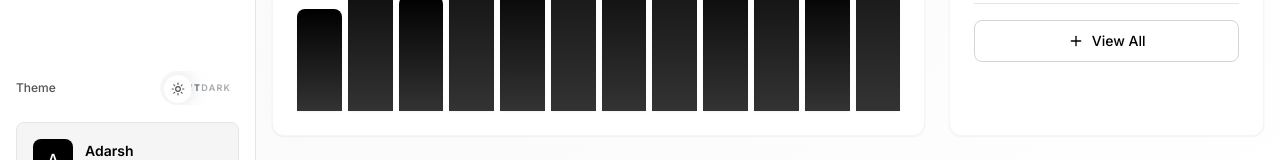
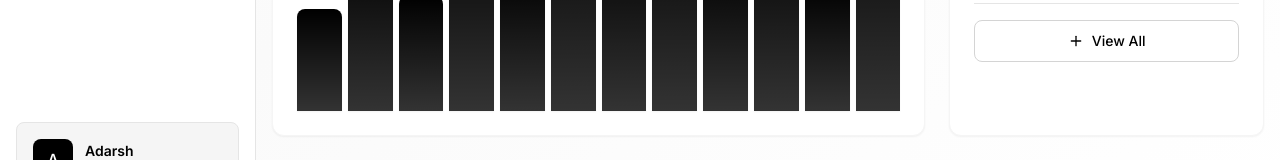
Before and after one commit to adarshshivan/Prototype-1, a React (Vite) app: page / in a window 1280 px wide. Shown: the part 580-740 px from the top of the page. Built offline with nearby package versions, Linux system fonts and the light colour scheme.

Commit message:
feat: remove ThemeToggle component from Sidebar for cleaner layout

```diff
--- a/src/components/layout/Sidebar.jsx
+++ b/src/components/layout/Sidebar.jsx
@@ -1,7 +1,6 @@
 import { motion } from 'framer-motion'
 import { LayoutDashboard, Bitcoin, Users, Settings, PieChart, Menu } from 'lucide-react'
 import { useState } from 'react'
-import ThemeToggle from '../ui/ThemeToggle'
 
 const Sidebar = () => {
     const [active, setActive] = useState('Dashboard')
@@ -44,11 +43,6 @@ const Sidebar = () => {
             </nav>
 
             <div className="mt-auto px-4 pb-6 space-y-4">
-                <div className="flex items-center justify-between text-xs font-medium text-neutral-600 dark:text-neutral-400">
-                    <span>Theme</span>
-                    <ThemeToggle />
-                </div>
-
                 <div className="rounded-lg bg-neutral-100 dark:bg-neutral-800 border border-neutral-200 dark:border-neutral-700 p-4 transition-colors duration-500">
                     <div className="flex items-center gap-3">
                         <div className="w-10 h-10 rounded-lg bg-black dark:bg-white text-white dark:text-black flex items-center justify-center font-semibold text-sm">
```
